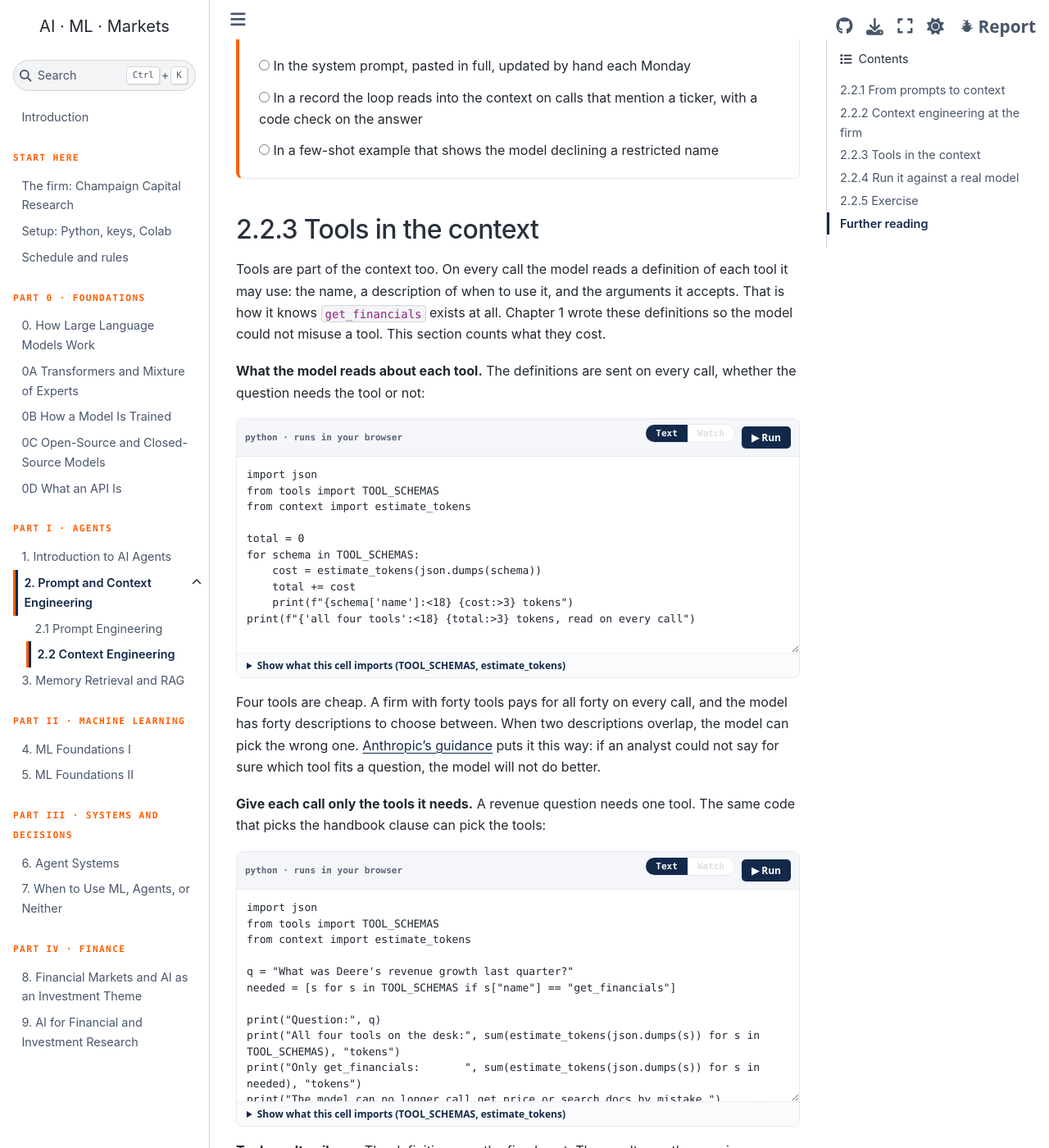
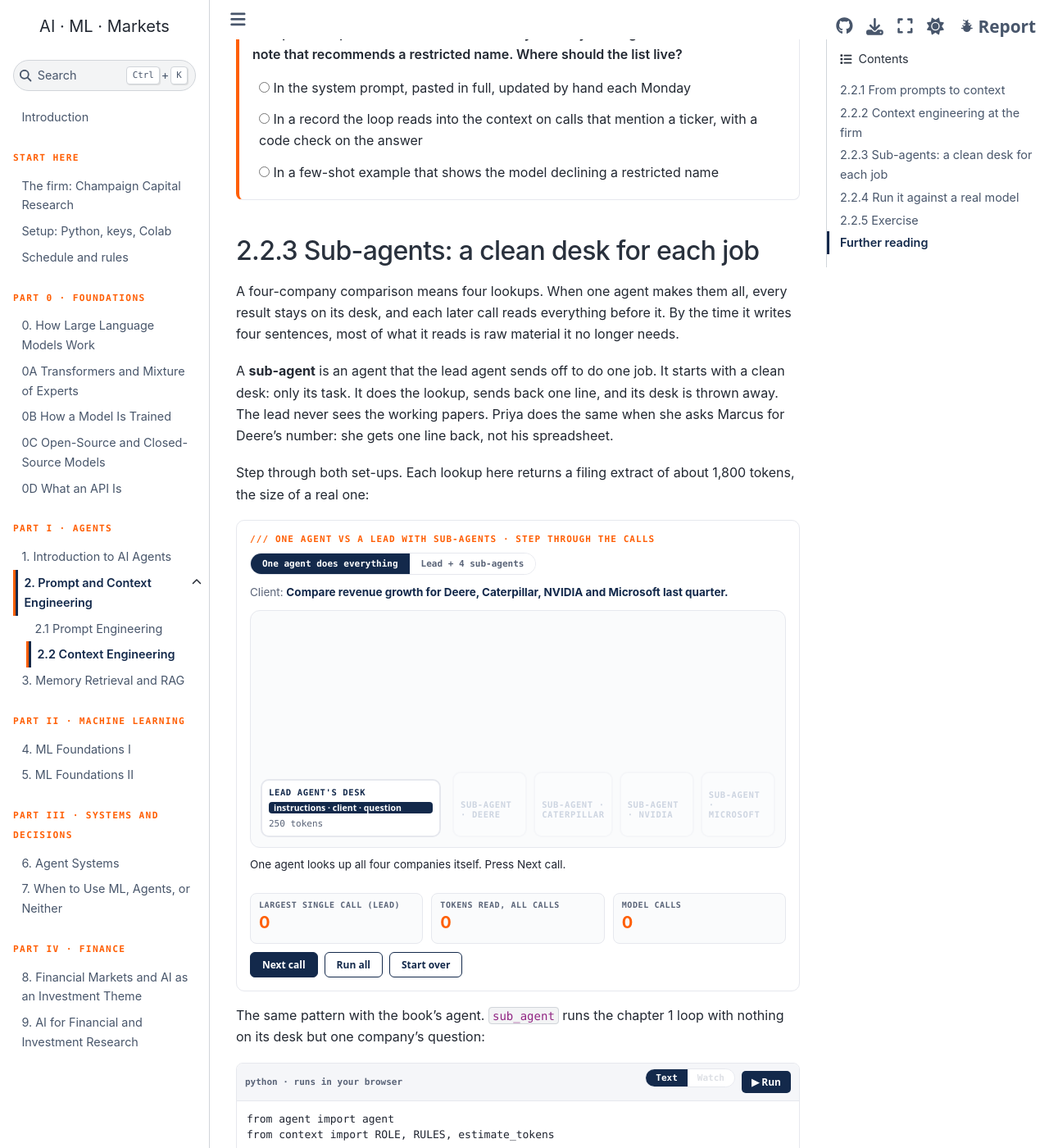
Before and after one commit to ashcastelinocs124/msba-ai-workshop, a Jupyter Book: the page built from book/ch02-context-engineering.md, in a window 1280 px wide and 1400 px high, scrolled down 5532 px. Shown: the whole window at 82% size. Built offline with Jupyter Book 1.0.4 settings and Sphinx 7.4.7 and the Sphinx Book theme 1.1.4, drawn with Linux system fonts in a browser that asks for light colours; some of the changed text lies outside the part shown.

Commit message:
Replace tools in the context with sub-agents in section 2.2.3
A lead agent hands each company in a four-company comparison to a
sub-agent with a clean desk and writes the memo from their one-line
notes. New widget steps through one agent vs lead + sub-agents (lead's
largest call 7,450 -> 350 tokens with filing-sized lookups); a runnable
cell does the same with the book's agent. The tool pile-up widget is
removed.

````diff
--- a/book/ch02-context-engineering.md
+++ b/book/ch02-context-engineering.md
@@ -12,8 +12,9 @@
 ```{admonition} Learning objectives
 :class: note
 - Say what the context is on one call, and how context engineering differs from writing a prompt.
-- Assemble the context for one call from instructions, a client card, a retrieved policy clause, the last exchange and tool results.
-- Count what each piece costs, including the tool definitions and tool results, and decide what belongs in the prompt, in the context per call, and in a code check after the answer.
+- Assemble the context for one call from instructions, a client card, a retrieved policy clause and the last exchange.
+- Count what each piece costs, and decide what belongs in the prompt, in the context per call, and in a code check after the answer.
+- Hand an independent job to a sub-agent with a clean desk, and say what that saves and what it costs.
 ```
 
 ## 2.2.1 From prompts to context
@@ -119,70 +120,50 @@ A table, though nobody asked for one. That preference is held in the client's re
 </div>
 ```
 
-## 2.2.3 Tools in the context
+## 2.2.3 Sub-agents: a clean desk for each job
 
-Tools are part of the context too. On every call the model reads a definition of each tool it may use: the name, a description of when to use it, and the arguments it accepts. That is how it knows `get_financials` exists at all. Chapter 1 wrote these definitions so the model could not misuse a tool. This section counts what they cost.
+A four-company comparison means four lookups. When one agent makes them all, every result stays on its desk, and each later call reads everything before it. By the time it writes four sentences, most of what it reads is raw material it no longer needs.
 
-**What the model reads about each tool.** The definitions are sent on every call, whether the question needs the tool or not:
+A **sub-agent** is an agent that the lead agent sends off to do one job. It starts with a clean desk: only its task. It does the lookup, sends back one line, and its desk is thrown away. The lead never sees the working papers. Priya does the same when she asks Marcus for Deere's number: she gets one line back, not his spreadsheet.
 
-```{code-block} python
-:class: pyodide
-import json
-from tools import TOOL_SCHEMAS
-from context import estimate_tokens
+Step through both set-ups. Each lookup here returns a filing extract of about 1,800 tokens, the size of a real one:
 
-total = 0
-for schema in TOOL_SCHEMAS:
-    cost = estimate_tokens(json.dumps(schema))
-    total += cost
-    print(f"{schema['name']:<18} {cost:>3} tokens")
-print(f"{'all four tools':<18} {total:>3} tokens, read on every call")
+```{raw} html
+:file: widgets/ch02-subagents.html
 ```
 
-Four tools are cheap. A firm with forty tools pays for all forty on every call, and the model has forty descriptions to choose between. When two descriptions overlap, the model can pick the wrong one. [Anthropic's guidance](https://www.anthropic.com/engineering/effective-context-engineering-for-ai-agents) puts it this way: if an analyst could not say for sure which tool fits a question, the model will not do better.
-
-**Give each call only the tools it needs.** A revenue question needs one tool. The same code that picks the handbook clause can pick the tools:
-
-```{code-block} python
-:class: pyodide
-import json
-from tools import TOOL_SCHEMAS
-from context import estimate_tokens
-
-q = "What was Deere's revenue growth last quarter?"
-needed = [s for s in TOOL_SCHEMAS if s["name"] == "get_financials"]
-
-print("Question:", q)
-print("All four tools on the desk:", sum(estimate_tokens(json.dumps(s)) for s in TOOL_SCHEMAS), "tokens")
-print("Only get_financials:       ", sum(estimate_tokens(json.dumps(s)) for s in needed), "tokens")
-print("The model can no longer call get_price or search_docs by mistake.")
-```
-
-**Tool results pile up.** The definitions are the fixed cost. The results are the growing one. Each lookup's result stays in the messages, so every call reads more than the one before. Drag the slider, then switch to a real filing extract:
-
-```{raw} html
-:file: widgets/ch02-tool-pileup.html
-```
-
-The same count, measured on the fixtures:
+The same pattern with the book's agent. `sub_agent` runs the chapter 1 loop with nothing on its desk but one company's question:
 
 ```{code-block} python
 :class: pyodide
 from agent import agent
 from context import ROLE, RULES, estimate_tokens
 
-q = "Compare revenue growth for Deere, Caterpillar and NVIDIA last quarter"
+COMPANIES = ["Deere", "Caterpillar", "NVIDIA", "Microsoft"]
+
+def sub_agent(company):
+    """A fresh agent with a clean desk: one company in, one line back."""
+    answer, log = agent(f"What was {company}'s revenue growth last quarter?", verbose=False)
+    return answer
+
+notes = [sub_agent(c) for c in COMPANIES]
+for note in notes:
+    print("note from a sub-agent:", note)
+
+# What the lead reads when it writes the memo, against one agent that did every lookup itself.
+q = "Compare revenue growth for Deere, Caterpillar, NVIDIA and Microsoft last quarter"
 answer, log = agent(q, system=ROLE + "\n\n" + RULES, verbose=False)
-
-on_desk = estimate_tokens(ROLE + RULES) + estimate_tokens(q)
-for entry in log:
-    if entry["kind"] == "tool_call":
-        print(f"call {entry['step'] + 1} read {on_desk:>4} tokens, then looked up {entry['args']['ticker']}")
-        on_desk += estimate_tokens(str(entry["result"]))
-print(f"call {len(log)} read {on_desk:>4} tokens, then wrote the memo")
+desk = estimate_tokens(ROLE + RULES + q)
+results = [estimate_tokens(str(e["result"])) for e in log if e["kind"] == "tool_call"]
+print()
+print(f"lead with sub-agents reads {desk + sum(estimate_tokens(n) for n in notes):>6} tokens")
+print(f"one agent reads            {desk + sum(results):>6} tokens   (the book's records are tiny)")
+print(f"one agent, real filings    {desk + 1800 * len(results):>6} tokens   (about 1,800 per lookup)")
 ```
 
-Deciding what to keep, what to summarise and what to drop is the part of context engineering that chapter 6 takes up, when the agents run for twenty steps.
+The book's records are a dozen tokens each, so on them the saving is small. Real lookups return pages, and that is where a sub-agent earns its keep.
+
+**What it costs.** More model calls: in the widget, nine instead of five. A sub-agent sees none of the lead's desk, not the client card, not the rules, not the earlier turns, unless code hands them over, so choosing what to pass down is context engineering again. And a one-line note can drop a detail the lead turns out to need. Sub-agents are worth it when the pieces are independent and each one reads a lot; chapter 6 runs many agents at once.
 
 ```{raw} html
 <div class="wk-lcp" data-spot="ch02-context" data-label="2.2 Context Engineering · after §2.2.3 (slides 53–75)"></div>
--- /dev/null
+++ b/book/widgets/ch02-subagents.html
@@ -0,0 +1,124 @@
+<div class="wk-widget" id="w-sub" style="background:#fff">
+  <div class="wk-title">/// One agent vs a lead with sub-agents · step through the calls</div>
+  <div class="seg" role="group" aria-label="Set-up">
+    <button type="button" data-m="one" class="on" aria-pressed="true">One agent does everything</button>
+    <button type="button" data-m="sub" aria-pressed="false">Lead + 4 sub-agents</button>
+  </div>
+  <div class="q">Client: <b>Compare revenue growth for Deere, Caterpillar, NVIDIA and Microsoft last quarter.</b></div>
+  <div class="scene">
+    <div class="desk lead"><div class="dh">Lead agent's desk</div><div class="stack"></div><div class="tok"></div></div>
+    <div class="subs"></div>
+  </div>
+  <div class="cap" aria-live="polite"></div>
+  <div class="meters">
+    <div class="m"><span>Largest single call (lead)</span><b data-k="max">0</b></div>
+    <div class="m"><span>Tokens read, all calls</span><b data-k="total">0</b></div>
+    <div class="m"><span>Model calls</span><b data-k="calls">0</b></div>
+  </div>
+  <div class="nav"><button type="button" class="primary next">Next call</button><button type="button" class="all">Run all</button><button type="button" class="reset">Start over</button></div>
+  <style>
+    #w-sub .seg { display: inline-flex; flex-wrap: wrap; border: 1px solid var(--wk-line); border-radius: 999px; overflow: hidden; }
+    #w-sub .seg button { border: 0; border-radius: 0; background: #fff; color: var(--wk-muted); padding: 6px 14px; font: 700 11px ui-monospace, Menlo, monospace; }
+    #w-sub .seg button.on { background: var(--wk-navy); color: #fff; }
+    #w-sub .q { margin: 10px 0; font-size: 13.5px; color: var(--wk-muted); }
+    #w-sub .q b { color: var(--wk-navy); }
+    #w-sub .scene { display: grid; grid-template-columns: 220px 1fr; gap: 14px; align-items: end; border: 1px solid var(--wk-line); border-radius: 12px; background: #fafbfc; padding: 12px; min-height: 290px; }
+    #w-sub .desk { border: 2px solid var(--wk-line); border-radius: 10px; background: #fff; padding: 8px; display: flex; flex-direction: column; justify-content: flex-end; transition: border-color .3s; }
+    #w-sub .desk.on { border-color: var(--wk-orange); }
+    #w-sub .dh { font: 700 10.5px ui-monospace, Menlo, monospace; letter-spacing: .06em; text-transform: uppercase; color: var(--wk-navy); margin-bottom: 6px; }
+    #w-sub .stack { display: flex; flex-direction: column-reverse; gap: 2px; }
+    #w-sub .blk { border-radius: 4px; font: 600 10.5px system-ui, sans-serif; color: #fff; padding: 0 6px; display: flex; align-items: center; overflow: hidden; white-space: nowrap; min-height: 14px; animation: wkin .35s; }
+    @keyframes wkin { from { opacity: 0; transform: translateY(-8px); } }
+    #w-sub .blk.base { background: var(--wk-navy); }
+    #w-sub .blk.raw { background: #c92a2a; }
+    #w-sub .blk.line { background: #2f9e44; }
+    #w-sub .blk.task { background: #4a6490; }
+    #w-sub .tok { margin-top: 6px; font: 11px ui-monospace, Menlo, monospace; color: var(--wk-muted); }
+    #w-sub .subs { display: grid; grid-template-columns: repeat(4, 1fr); gap: 8px; align-items: end; }
+    #w-sub .subs .desk { min-height: 80px; }
+    #w-sub .subs .desk .dh { color: #4a6490; }
+    #w-sub.one .subs { opacity: .25; }
+    #w-sub .cap { margin-top: 10px; font-size: 13.5px; line-height: 1.5; min-height: 2.9em; }
+    #w-sub .meters { display: grid; grid-template-columns: repeat(3, 1fr); gap: 10px; margin-top: 6px; }
+    #w-sub .m { border: 1px solid var(--wk-line); border-radius: 8px; padding: 8px 10px; background: #fafbfc; }
+    #w-sub .m span { display: block; font: 700 10px ui-monospace, Menlo, monospace; letter-spacing: .06em; text-transform: uppercase; color: var(--wk-muted); }
+    #w-sub .m b { font-size: 20px; color: var(--wk-orange); }
+    #w-sub .nav { display: flex; flex-wrap: wrap; gap: 8px; margin-top: 10px; }
+    @media (max-width: 640px) { #w-sub .scene { grid-template-columns: 1fr; } #w-sub .subs { grid-template-columns: repeat(2, 1fr); } #w-sub .meters { grid-template-columns: 1fr; } }
+  </style>
+  <script>
+  (() => {
+    const w = document.getElementById("w-sub");
+    const CO = ["Deere", "Caterpillar", "NVIDIA", "Microsoft"];
+    // Token sizes: the lead's standing desk (instructions, client card, question), one filing extract per company,
+    // a sub-agent's task, and the one-line answer each sub-agent sends back.
+    const BASE = 250, RAW = 1800, TASK = 60, LINE = 25, PX = 0.028;   // PX: pixels per token in the drawing
+    const $ = (s) => w.querySelector(s);
+    let mode = "one", i = 0, plan = [];
+    w.querySelector(".subs").innerHTML = CO.map((c) => `<div class="desk" data-c="${c}"><div class="dh">Sub-agent · ${c}</div><div class="stack"></div><div class="tok"></div></div>`).join("");
+    const blk = (cls, label, tokens) => `<div class="blk ${cls}" style="height:${Math.max(14, tokens * PX)}px" title="${label}: ${tokens} tokens">${label}</div>`;
+
+    function build() {
+      plan = [];
+      if (mode === "one") {
+        CO.forEach((c, k) => plan.push({ desk: "lead", reads: BASE + k * RAW, add: ["raw", `${c} filing extract`, RAW],
+          cap: `Call ${k + 1}: the agent reads ${(BASE + k * RAW).toLocaleString()} tokens, then looks up ${c}. The whole filing extract lands on its own desk and stays there.` }));
+        plan.push({ desk: "lead", reads: BASE + 4 * RAW, cap: `Call 5: to write four sentences, it reads ${(BASE + 4 * RAW).toLocaleString()} tokens, most of it raw filings it no longer needs.`, done: true });
+      } else {
+        CO.forEach((c) => {
+          plan.push({ desk: c, reads: TASK, add: ["raw", "filing extract", RAW], task: true,
+            cap: `The lead hands ${c} to a sub-agent with a clean desk: just the task (${TASK} tokens). It looks the company up; the filing lands on the sub-agent's desk, not the lead's.` });
+          plan.push({ desk: c, reads: TASK + RAW, back: c,
+            cap: `The ${c} sub-agent reads its filing once and sends one line back (${LINE} tokens). Its desk is then thrown away.` });
+        });
+        plan.push({ desk: "lead", reads: BASE + 4 * LINE, cap: `The lead writes the memo from four one-line notes: ${(BASE + 4 * LINE).toLocaleString()} tokens on its desk, instead of ${(BASE + 4 * RAW).toLocaleString()}.`, done: true });
+      }
+    }
+    function reset() {
+      i = 0; build();
+      w.classList.toggle("one", mode === "one");
+      $(".lead .stack").innerHTML = blk("base", "instructions · client · question", BASE);
+      w.querySelectorAll(".subs .desk").forEach((d) => { d.querySelector(".stack").innerHTML = ""; d.querySelector(".tok").textContent = ""; });
+      $(".lead .tok").textContent = `${BASE} tokens`;
+      ["max", "total", "calls"].forEach((k) => { $(`[data-k="${k}"]`).textContent = "0"; });
+      $(".cap").textContent = mode === "one" ? "One agent looks up all four companies itself. Press Next call." : "A lead agent sends each company to its own sub-agent. Press Next call.";
+      w.querySelectorAll(".desk").forEach((d) => d.classList.remove("on"));
+      $(".next").disabled = false;
+    }
+    let total = 0, calls = 0, max = 0, leadTok = BASE;
+    function step() {
+      if (i === 0) { total = 0; calls = 0; max = 0; leadTok = BASE; }
+      const s = plan[i]; if (!s) return;
+      w.querySelectorAll(".desk").forEach((d) => d.classList.remove("on"));
+      const desk = s.desk === "lead" ? $(".lead") : $(`.subs [data-c="${s.desk}"]`);
+      desk.classList.add("on");
+      total += s.reads; calls += 1;
+      if (s.desk === "lead") max = Math.max(max, s.reads);
+      if (s.task) { desk.querySelector(".stack").innerHTML = blk("task", "task", TASK); desk.querySelector(".tok").textContent = `${TASK} tokens`; }
+      if (s.add) {
+        desk.querySelector(".stack").insertAdjacentHTML("beforeend", blk(s.add[0], s.add[1], s.add[2]));
+        if (s.desk === "lead") { leadTok += s.add[2]; desk.querySelector(".tok").textContent = `${leadTok.toLocaleString()} tokens`; }
+        else desk.querySelector(".tok").textContent = `${(TASK + RAW).toLocaleString()} tokens`;
+      }
+      if (s.back) {
+        $(".lead .stack").insertAdjacentHTML("beforeend", blk("line", `${s.back}: one line`, LINE));
+        leadTok += LINE; $(".lead .tok").textContent = `${leadTok} tokens`;
+      }
+      $(".cap").textContent = s.cap;
+      $('[data-k="max"]').textContent = max.toLocaleString();
+      $('[data-k="total"]').textContent = total.toLocaleString();
+      $('[data-k="calls"]').textContent = calls;
+      i++;
+      if (i >= plan.length) $(".next").disabled = true;
+    }
+    w.querySelectorAll(".seg button").forEach((b) => b.addEventListener("click", () => {
+      w.querySelectorAll(".seg button").forEach((x) => { x.classList.toggle("on", x === b); x.setAttribute("aria-pressed", x === b); });
+      mode = b.dataset.m; reset();
+    }));
+    $(".next").addEventListener("click", step);
+    $(".all").addEventListener("click", () => { reset(); while (i < plan.length) step(); });
+    $(".reset").addEventListener("click", reset);
+    reset();
+  })();
+  </script>
+</div>
--- a/book/widgets/ch02-tool-pileup.html
+++ /dev/null
@@ -1,66 +0,0 @@
-<div class="wk-widget wk-pu" id="w-pu">
-  <style>
-    .wk-pu .ctl { display: grid; grid-template-columns: 1fr auto; gap: 8px 16px; align-items: center; margin-bottom: 12px; }
-    .wk-pu label { font-size: 13px; font-weight: 600; color: #1f2430; }
-    .wk-pu .ctl output { font: 700 13px ui-monospace, Menlo, monospace; color: var(--wk-navy); }
-    .wk-pu .seg-g { display: inline-flex; gap: 6px; flex-wrap: wrap; }
-    .wk-pu .seg-g button[aria-pressed="true"] { background: var(--wk-navy); color: #fff; }
-    .wk-pu button:focus-visible, .wk-pu input:focus-visible { outline: 3px solid var(--wk-orange); outline-offset: 2px; }
-    .wk-pu .chart { background: #fff; border: 1px solid var(--wk-line); border-radius: 8px; padding: 10px 12px; }
-    .wk-pu .row { display: grid; grid-template-columns: 58px 1fr 76px; gap: 8px; align-items: center; margin-bottom: 4px; font: 11.5px ui-monospace, Menlo, monospace; color: var(--wk-muted); }
-    .wk-pu .bar { display: flex; height: 16px; border-radius: 3px; overflow: hidden; background: #f1f2f5; }
-    .wk-pu .bar i { display: block; height: 100%; transition: width .25s; }
-    .wk-pu .bar .base { background: var(--wk-navy); }
-    .wk-pu .bar .res { background: #2b7fb8; background-image: repeating-linear-gradient(45deg, transparent 0 4px, rgba(255,255,255,.35) 4px 6px); }
-    .wk-pu .row .n { text-align: right; color: #1f2430; font-weight: 700; }
-    .wk-pu .legend { display: flex; gap: 16px; flex-wrap: wrap; font-size: 12px; color: #3d4555; margin-top: 8px; }
-    .wk-pu .legend span::before { content: ""; display: inline-block; width: 12px; height: 12px; border-radius: 2px; margin-right: 6px; vertical-align: -2px; }
-    .wk-pu .legend .l-base::before { background: var(--wk-navy); }
-    .wk-pu .legend .l-res::before { background: #2b7fb8; background-image: repeating-linear-gradient(45deg, transparent 0 4px, rgba(255,255,255,.35) 4px 6px); }
-    .wk-pu .say { margin-top: 10px; font-size: 13px; color: #1f2430; background: #fff3ea; border: 1px solid #ffd2b3; border-radius: 6px; padding: 8px 12px; }
-    @media (max-width: 600px) { .wk-pu .ctl { grid-template-columns: 1fr; } .wk-pu .row { grid-template-columns: 48px 1fr 64px; } }
-  </style>
-  <div class="wk-title">/// Interactive · every tool result stays on the desk</div>
-  <div class="ctl">
-    <label for="w-pu-n">Companies in the comparison</label><output id="w-pu-out" for="w-pu-n">3</output>
-    <input id="w-pu-n" type="range" min="2" max="10" value="3" aria-describedby="w-pu-say">
-  </div>
-  <div class="ctl">
-    <span class="lbl" id="w-pu-size-l" style="font-size:13px;font-weight:600">Size of each tool result</span>
-    <div class="seg-g" role="group" aria-labelledby="w-pu-size-l">
-      <button type="button" data-t="14" aria-pressed="true">This book's fixture row · 14 tokens</button>
-      <button type="button" data-t="600" aria-pressed="false">A real filing extract · ~600 tokens</button>
-    </div>
-  </div>
-  <div class="chart" data-chart role="img" aria-labelledby="w-pu-say"></div>
-  <div class="legend"><span class="l-base">Instructions + question (the same on every call)</span><span class="l-res">Tool results so far (striped)</span></div>
-  <div class="say" id="w-pu-say" aria-live="polite"></div>
-</div>
-<script>
-(() => {
-  const w = document.getElementById("w-pu");
-  const BASE = 86 + 13; // estimate_tokens(ROLE + RULES) + the question, as in the cell above
-  let per = 14;
-  const n = w.querySelector("#w-pu-n"), out = w.querySelector("#w-pu-out"), chart = w.querySelector("[data-chart]"), say = w.querySelector("#w-pu-say");
-  function render() {
-    const k = +n.value, calls = k + 1, max = BASE + k * per;
-    out.textContent = k;
-    let html = "";
-    for (let c = 1; c <= calls; c++) {
-      const res = (c - 1) * per, tot = BASE + res;
-      html += `<div class="row"><span>call ${c}</span><div class="bar"><i class="base" style="width:${BASE / max * 100}%"></i><i class="res" style="width:${res / max * 100}%"></i></div><span class="n">${tot.toLocaleString()}</span></div>`;
-    }
-    chart.innerHTML = html;
-    const share = Math.round(k * per / max * 100);
-    say.textContent = `${calls} model calls. The last one reads ${max.toLocaleString()} tokens, and ${share}% of that is old tool results. ` +
-      (share > 50 ? "The tool results are now the biggest thing on the desk, and most of them were only needed once." : "Still fine: the instructions and the question dominate.");
-  }
-  n.addEventListener("input", render);
-  w.querySelectorAll(".seg-g button").forEach((b) => b.addEventListener("click", () => {
-    per = +b.dataset.t;
-    w.querySelectorAll(".seg-g button").forEach((x) => x.setAttribute("aria-pressed", String(x === b)));
-    render();
-  }));
-  render();
-})();
-</script>
````
Also changed, not shown: book/ch02-prompt-and-context.md (+1 -1 lines).
